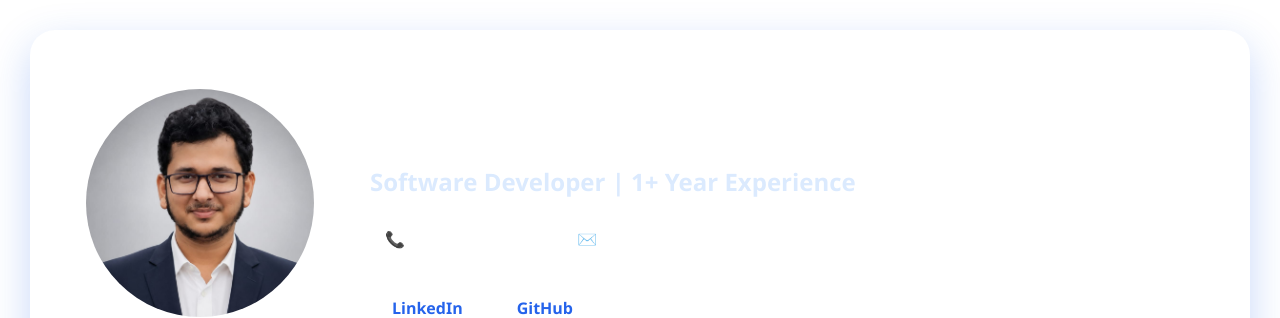
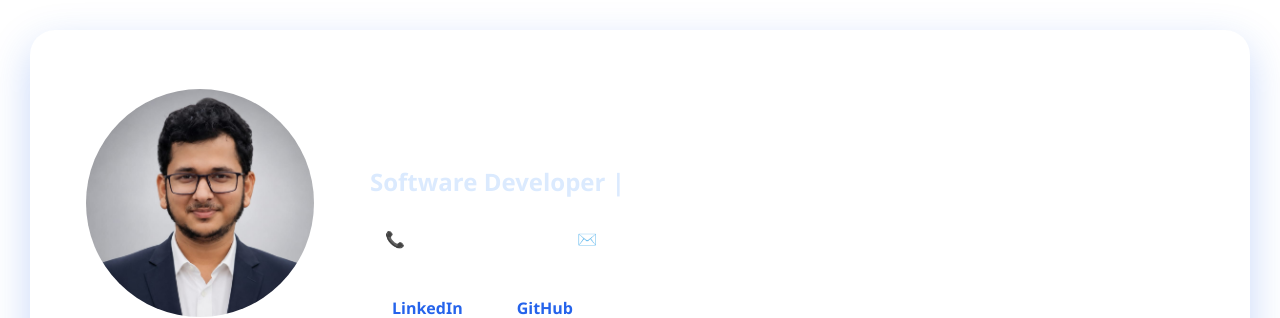
Before and after one commit to abirroy2001/my_cv, a React (Create React App) app: page /cv in a window 1280 px wide. Shown: the top 318 px of the page. Built offline with nearby package versions, Linux system fonts and the light colour scheme.

Commit message:
Initial commit

```diff
--- a/public/index.html
+++ b/public/index.html
@@ -24,7 +24,7 @@
       work correctly both with client-side routing and a non-root public URL.
       Learn how to configure a non-root public URL by running `npm run build`.
     -->
-    <title>React App</title>
+    <title>Abir Roy</title>
   </head>
   <body>
     <noscript>You need to enable JavaScript to run this app.</noscript>
--- a/src/componants/abir_cv.js
+++ b/src/componants/abir_cv.js
@@ -1,4 +1,5 @@
-import React, { useState } from "react"; import "./css/abir_cv.css";
+import React, { useState, useEffect } from "react";
+import "./css/abir_cv.css";
 import profilePic from "./images/abir_roy.jpeg";
 import {
     FaReact,
@@ -41,17 +42,57 @@ const projects = [
         tools: "React, Node.js, Express, MongoDB",
         description:
             "It all started with a simple observation: payroll shouldn’t be this hard. As business owners and professionals, we saw countless companies — especially small and medium enterprises — struggling every month with salary calculations, compliance filings, and government regulations that changed from one state to another. Errors, delays, and penalties were common. The available tools were too complex, too expensive, or simply not made for the Indian market. That’s when we decided to create SalaryBooks.",
-        link: "https://your-project-link.com"
+        link: "https://salarybooks.com/"
     },
     {
         title: "AI Chat Bot",
         tools: "Python, NLP",
         description:
             "Built an AI chatbot using Python and NLP techniques, with support for intelligent conversation flow,context understanding, and automated user interaction.",
-        link: "https://your-project-link.com"
+        link: "https://github.com/abirroy2001/ChatBot"
     }
 ];
 function AbirCv() {
+    const words = [
+        "1+ Year Experience",
+        "Angular",
+        "React",
+        "React Native",
+        "Node.js",
+        "MongoDB",
+    ];
+
+
+    const [wordIndex, setWordIndex] = useState(0);
+    const [displayText, setDisplayText] = useState("");
+    const [isDeleting, setIsDeleting] = useState(false);
+
+    useEffect(() => {
+        const currentWord = words[wordIndex];
+
+        const timeout = setTimeout(() => {
+            if (!isDeleting) {
+
+                setDisplayText(currentWord.substring(0, displayText.length + 1));
+
+                if (displayText === currentWord) {
+                    setTimeout(() => {
+                        setIsDeleting(true);
+                    }, 400);
+                }
+            } else {
+
+                setDisplayText(currentWord.substring(0, displayText.length - 1));
+
+                if (displayText === "") {
+                    setIsDeleting(false);
+                    setWordIndex((prev) => (prev + 1) % words.length);
+                }
+            }
+        }, isDeleting ? 70 : 120);
+
+        return () => clearTimeout(timeout);
+    }, [displayText, isDeleting, wordIndex]);
     const [selectedProject, setSelectedProject] = useState(null);
     return (
         <div className="portfolio">
@@ -64,11 +105,13 @@ function AbirCv() {
 
                 <div className="hero-right">
                     <h1>ABIR ROY</h1>
-                    <h2>Software Developer |  1+ Year Experience</h2>
-
+                    <h2>
+                        Software Developer |
+                        <span className="dynamic-text">{displayText}</span>
+                    </h2>
                     <div className="contact">
                         <span>📞 +91 8967054672</span>
-                        <span>✉️ abirroyroy2020@gmail.com</span>
+                        <span>✉️ abirroyroyroy2020@gmail.com</span>
                     </div>
 
                     <div className="buttons">
--- a/src/componants/css/abir_cv.css
+++ b/src/componants/css/abir_cv.css
@@ -23,14 +23,29 @@ body {
 /* =========================
    HERO SECTION
 ========================= */
+.dynamic-text {
+  color: #fff;
+  font-weight: 700;
+  margin-left: 8px;
+}
 
+.dynamic-text::after {
+  content: "|";
+  animation: blink 0.8s infinite;
+}
+
+@keyframes blink {
+  50% {
+    opacity: 0;
+  }
+}
 .hero {
   display: flex;
   align-items: center;
   gap: 50px;
   padding: 50px;
   border-radius: 25px;
-  background: linear-gradient(135deg, #4b75cf);
+  background: linear-gradient(135deg, #002168);
   color: white;
   box-shadow: 0 15px 40px rgba(37, 99, 235, 0.25);
 }
--- a/src/componants/qr.js
+++ b/src/componants/qr.js
@@ -2,7 +2,14 @@ import { QRCodeCanvas } from "qrcode.react";
 
 function Qr() {
   return (
-    <div>
+    <div  style={{
+        display: "flex",
+        justifyContent: "center",
+        alignItems: "center",
+        height: "100vh",
+        width: "100%",
+        background: "#f5f7fb"
+      }}>
       <QRCodeCanvas
         value="https://my-cv-beta-navy.vercel.app/cv"
         size={200}
```
Also changed, not shown: public/abir.png (added), 1 other file (tests, documents, lock files or other folders).
